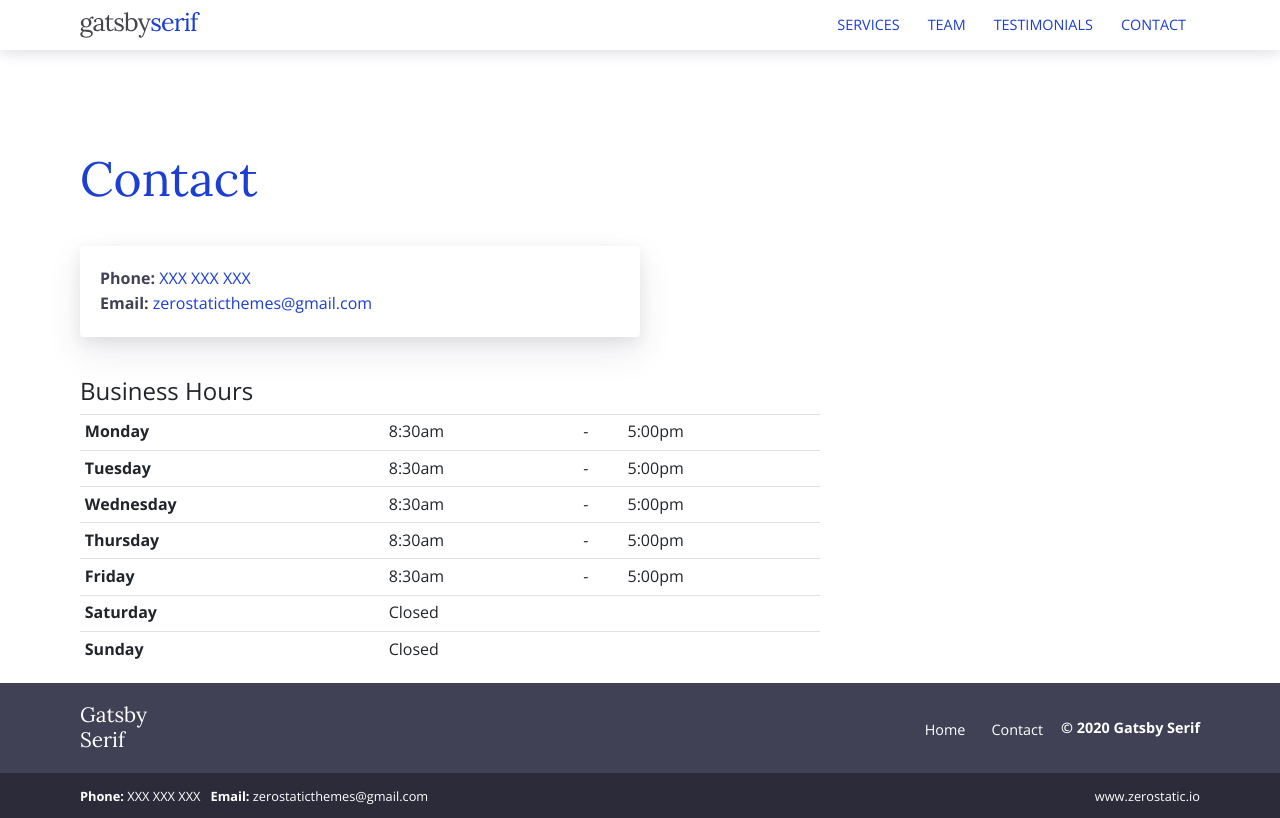
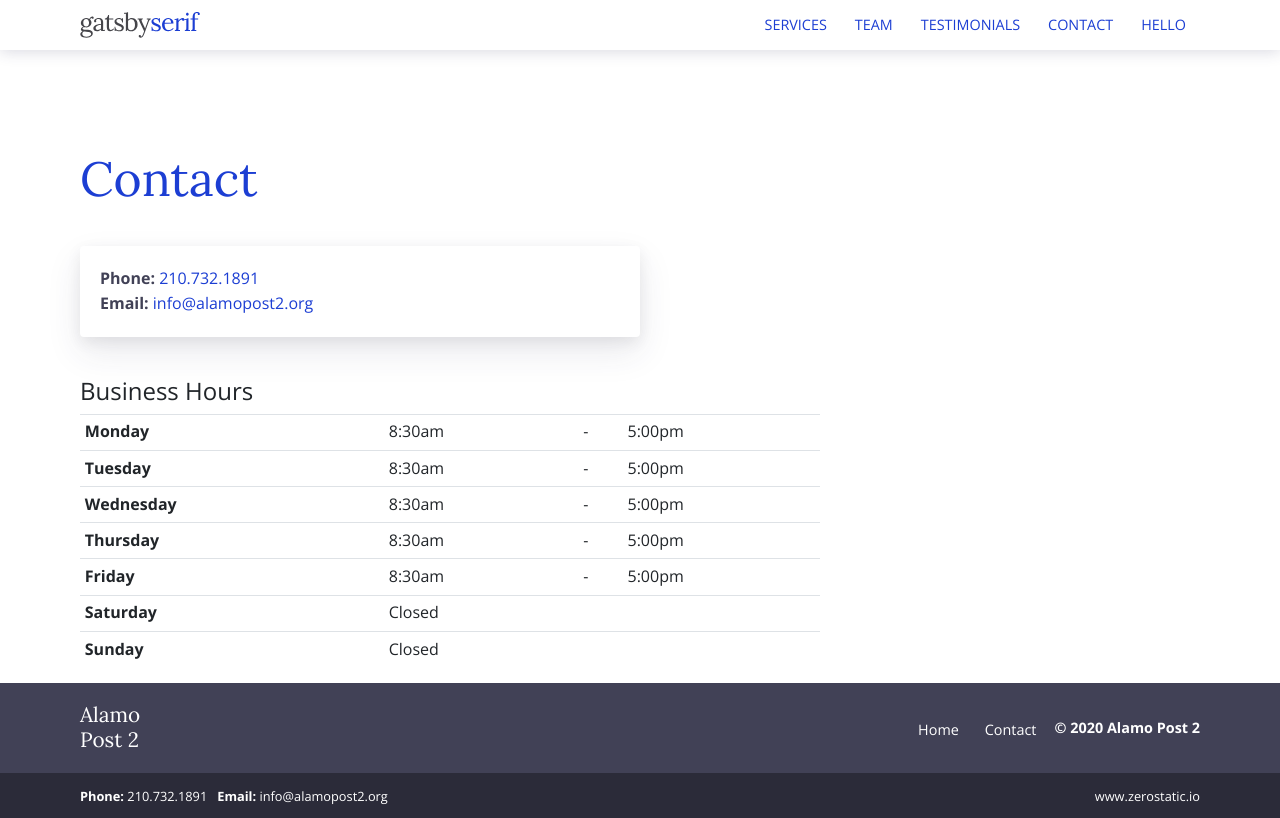
Before and after one commit to Team-Poseidon/alamopost2, a Gatsby site: page /contact in a window 1280 px wide. Built offline with nearby package versions, Linux system fonts and the light colour scheme; Gatsby itself is replaced by a stand-in of ours.

Commit message:
Added contact information on contact page

```diff
--- a/gatsby-config.js
+++ b/gatsby-config.js
@@ -2,11 +2,11 @@ const guid = process.env.NETLIFY_GOOGLE_ANALYTICS_ID;
 
 module.exports = {
   siteMetadata: {
-    title: 'Gatsby Serif',
+    title: 'Alamo Post 2',
     description: 'my theme',
     contact: {
-      phone: 'XXX XXX XXX',
-      email: 'zerostaticthemes@gmail.com',
+      phone: '210.732.1891',
+      email: 'info@alamopost2.org',
     },
     menuLinks: [
       {
@@ -25,6 +25,10 @@ module.exports = {
         name: 'Contact',
         link: '/contact',
       },
+      {
+        name: 'Hello',
+        link: '/hello',
+      }
     ],
   },
   plugins: [
--- a/package.json
+++ b/package.json
@@ -18,6 +18,7 @@
     "gatsby-transformer-json": "^2.2.26",
     "gatsby-transformer-remark": "^2.6.53",
     "node-sass": "^4.13.1",
+    "prettier": "^1.19.1",
     "react": "^16.12.0",
     "react-dom": "^16.12.0",
     "react-helmet": "^5.2.1"
--- a/src/components/SEO.js
+++ b/src/components/SEO.js
@@ -3,24 +3,25 @@ import Helmet from 'react-helmet';
 import { StaticQuery, graphql } from 'gatsby';
 import favicon from '../../static/favicon.png';
 
-const SEO = props => (
-  <StaticQuery
-    query={detailsQuery}
-    render={(data) => {
+const SEO = (props) => ( <
+    StaticQuery query = { detailsQuery }
+    render = {
+        (data) => {
             const title = props.title || data.site.siteMetadata.title;
-      return (
-        <Helmet
-          htmlAttributes={{
+            return ( <
+                Helmet htmlAttributes = {
+                    {
                         lang: 'en',
-          }}
-          title={title}
-          titleTemplate={`%s - ${data.site.siteMetadata.title}`}
-          link={[
-            { rel: 'shortcut icon', type: 'image/png', href: `${favicon}` },
-          ]}
+                    }
+                }
+                title = { title }
+                titleTemplate = { `%s - ${data.site.siteMetadata.title}` }
+                link = {
+                    [{ rel: 'shortcut icon', type: 'image/png', href: `${favicon}` }] }
                 />
             );
-    }}
+        }
+    }
     />
 );
 
@@ -32,7 +33,7 @@ SEO.defaultProps = {
 
 export default SEO;
 
-const detailsQuery = graphql`
+const detailsQuery = graphql `
 	query DefaultSEOQuery {
 		site {
 			siteMetadata {
--- a/src/pages/team/index.js
+++ b/src/pages/team/index.js
@@ -70,7 +70,7 @@ const Team = (props) => {
 };
 
 export const query = graphql`
-  query TeamQuery {
+  query teamQueryAndTeamQuery {
     allMarkdownRemark(
       filter: { fileAbsolutePath: { regex: "/team/" } }
       sort: { fields: [frontmatter___date], order: DESC }
```
Also changed, not shown: 1 other file. Lines whose indentation alone changed are shown as unchanged.
